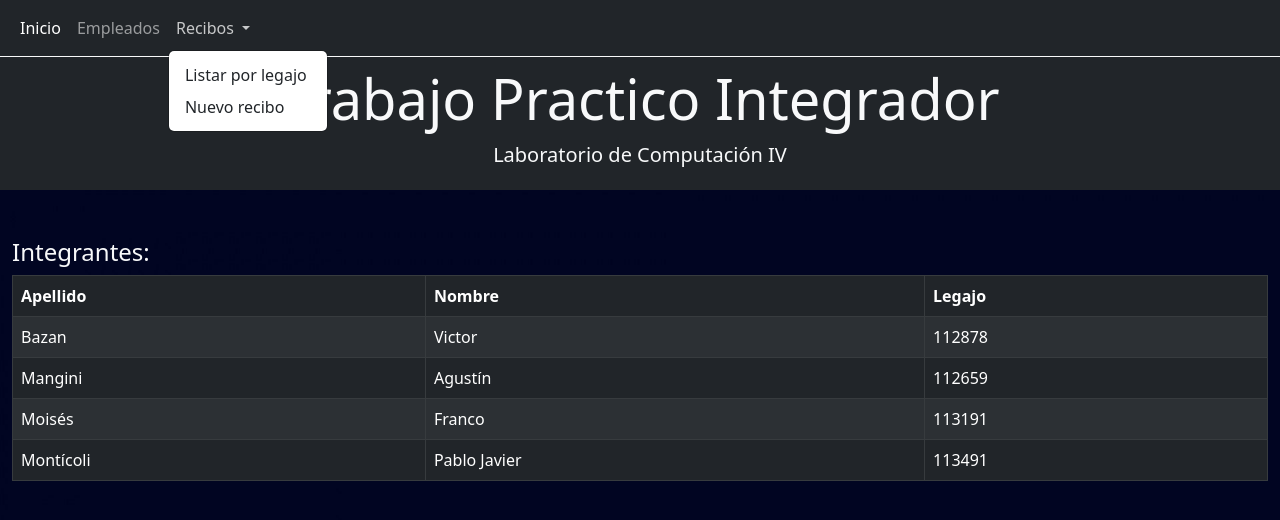
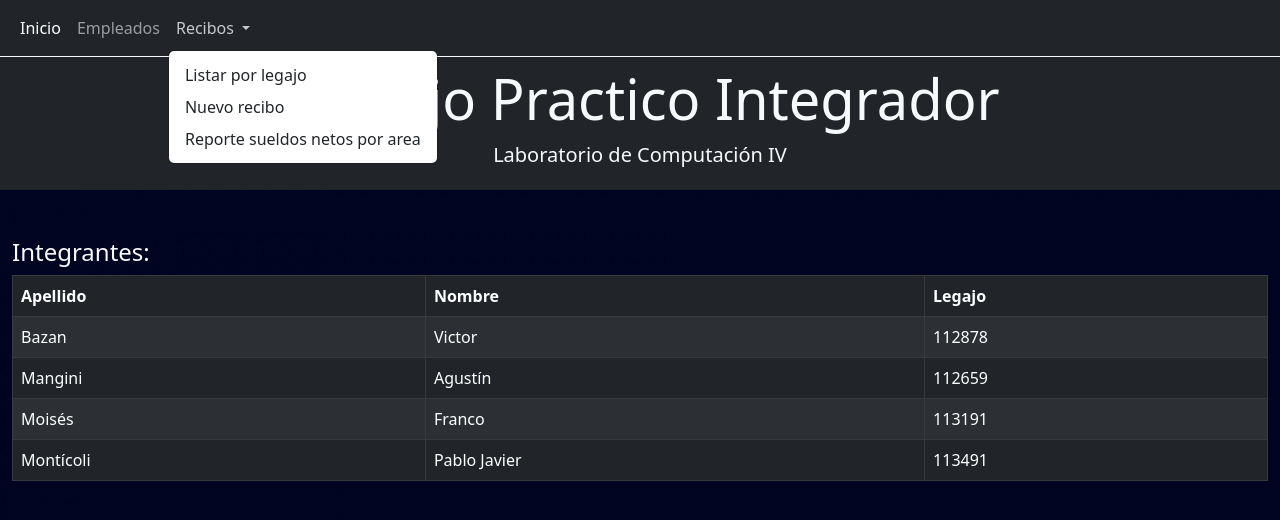
Before and after one commit to Manyo9/TUPEmpleadosFront, an Angular app: page /home in a window 1280 px wide. Both pictures are taken after a click on the button "Recibos". Shown: the top 520 px of the page. Built offline with nearby package versions, Linux system fonts and the light colour scheme.

Commit message:
navbar ruta reporte

```diff
--- a/src/app/components/navbar/navbar.component.html
+++ b/src/app/components/navbar/navbar.component.html
@@ -18,6 +18,7 @@
             <ul class="dropdown-menu">
               <li><a class="dropdown-item" href="#" routerLink="recibos/listado">Listar por legajo</a></li>
               <li><a class="dropdown-item" href="#" routerLink="recibos/nuevo">Nuevo recibo</a></li>
+              <li><a class="dropdown-item" href="#" routerLink="recibos/reporte">Reporte sueldos netos por area</a></li>
             </ul>
           </li>
         </ul>
```
